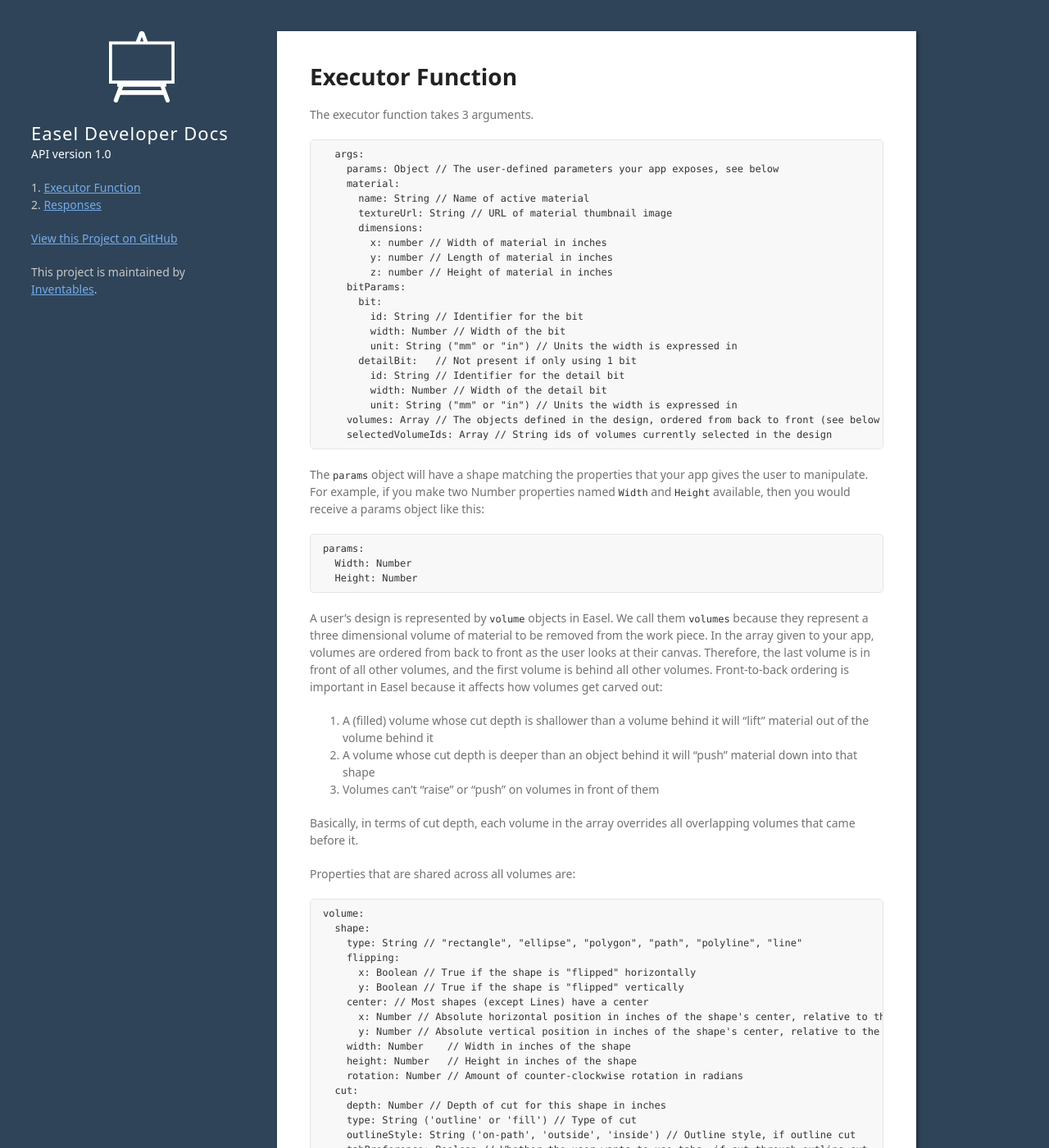
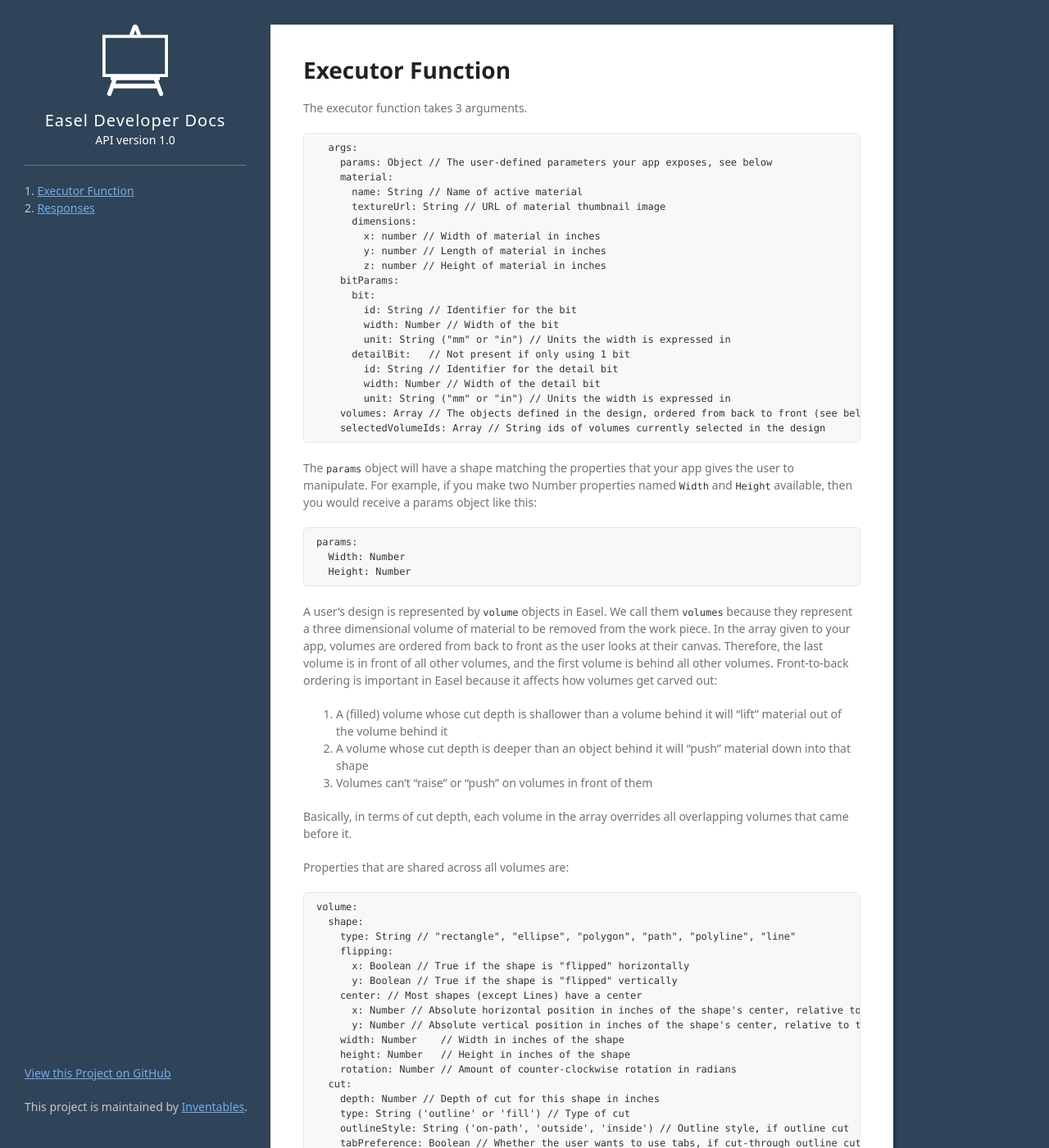
Before and after one commit to inventables/easel-dev, a Jekyll site: the page built from index.md, in a window 1280 px wide and 1400 px high. Shown: the whole window at 82% size. Built offline with Jekyll 4.4.1, drawn with Linux system fonts in a browser that asks for light colours; some web fonts are replaced.

Commit message:
Some layout changes

```diff
--- a/_includes/sidebar.html
+++ b/_includes/sidebar.html
@@ -8,8 +8,9 @@
       <li><a href="{{ item.url }}">{{ item.title }}</a></li>
     {% endfor %}
   </ol>
+  <div class="footer">
+    <p class="view"><a href="https://github.com/inventables/easel-dev">View this Project on GitHub</a></p>
 
-  <p class="view"><a href="https://github.com/inventables/easel-dev">View this Project on GitHub</a></p>
-
-  <p>This project is maintained by <a href="https://github.com/inventables">Inventables</a>.</p>
+    <p>This project is maintained by <a href="https://github.com/inventables">Inventables</a>.</p>
+  </div>
 </div>
--- a/_sass/_styles.scss
+++ b/_sass/_styles.scss
@@ -1,3 +1,7 @@
+*, *:after, *:before {
+  box-sizing: border-box;
+}
+
 @font-face {
   font-family: 'Noto Sans';
   font-weight: 400;
@@ -56,10 +60,11 @@
 
 body {
   background-color: #2f4458;
-  padding:30px;
   font: 14px/1.5 "Noto Sans", "Helvetica Neue", Helvetica, Arial, sans-serif;
   color:#727272;
   font-weight:400;
+  margin: 0;
+  padding-bottom: 30px;
 }
 
 h1, h2, h3, h4, h5, h6 {
@@ -109,6 +114,7 @@ a:hover small {
 
 .wrapper {
   width: 100%;
+  height: 100%;
   min-width:860px;
   margin:0 auto;
 }
@@ -159,21 +165,26 @@ img {
 }
 
 .sidebar {
-  width:270px;
-  float:left;
+  width: 330px;
   position:fixed;
   -webkit-font-smoothing:subpixel-antialiased;
   color: #c8c8c8;
+  height: 100%;
+  padding: 30px;
 
   .easel-logo {
     width: 80px;
-    margin: 0 auto 20px;
+    margin: 0 auto 14px;
     display: block;
+  }
+
+  h1, h4 {
+    text-align: center;
   }
 
   h1 {
     color: #fff;
-    font-size: 22px;
+    font-size: 20px;
     margin-bottom: 2px;
     font-weight: 500;
     letter-spacing: 1px;
@@ -196,7 +207,15 @@ img {
 
   .nav-steps {
     list-style-position: inside;
-    padding: 0;
+    padding-left: 0;
+    margin-top: 20px;
+    padding-top: 20px;
+    border-top: 1px solid rgba(255,255,255,.3);
+  }
+
+  .footer {
+    position: absolute;
+    bottom: 20px;
   }
 }
 
@@ -206,8 +225,9 @@ strong {
 }
 
 section {
-  width: 700px;
-  left: 300px;
+  width: 760px;
+  left: 330px;
+  top: 30px;
   position: relative;
   padding: 40px;
   background: #fff;
```
